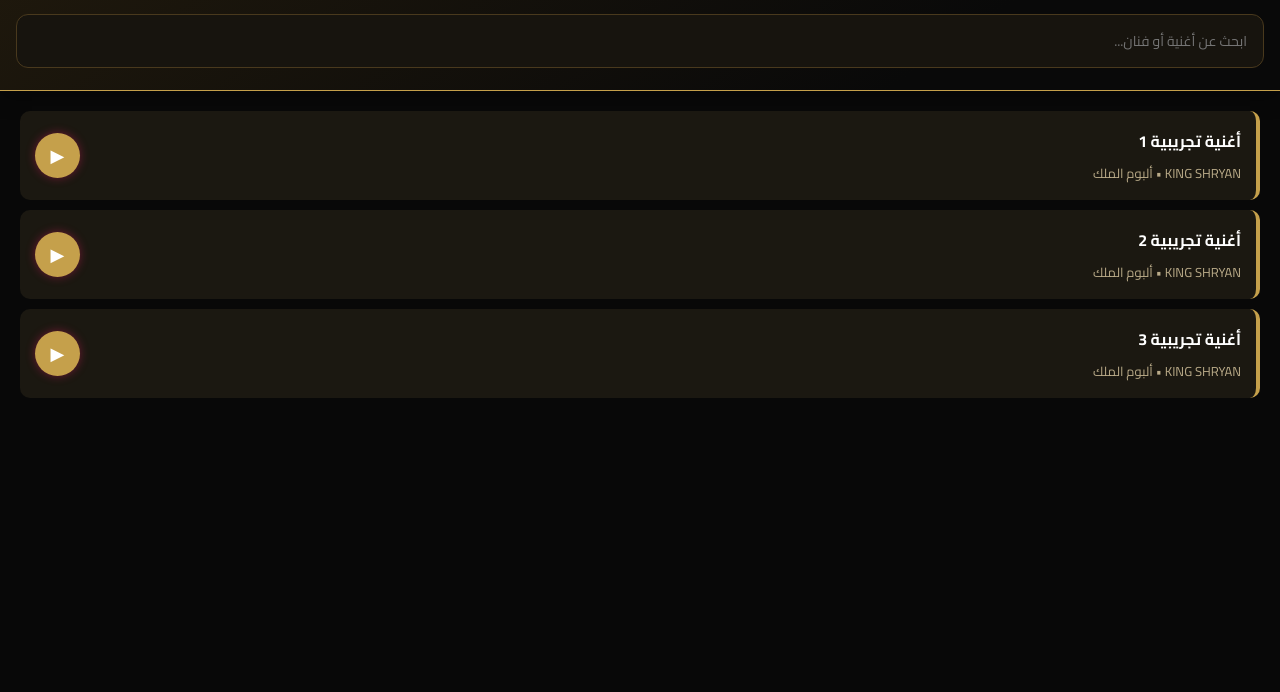
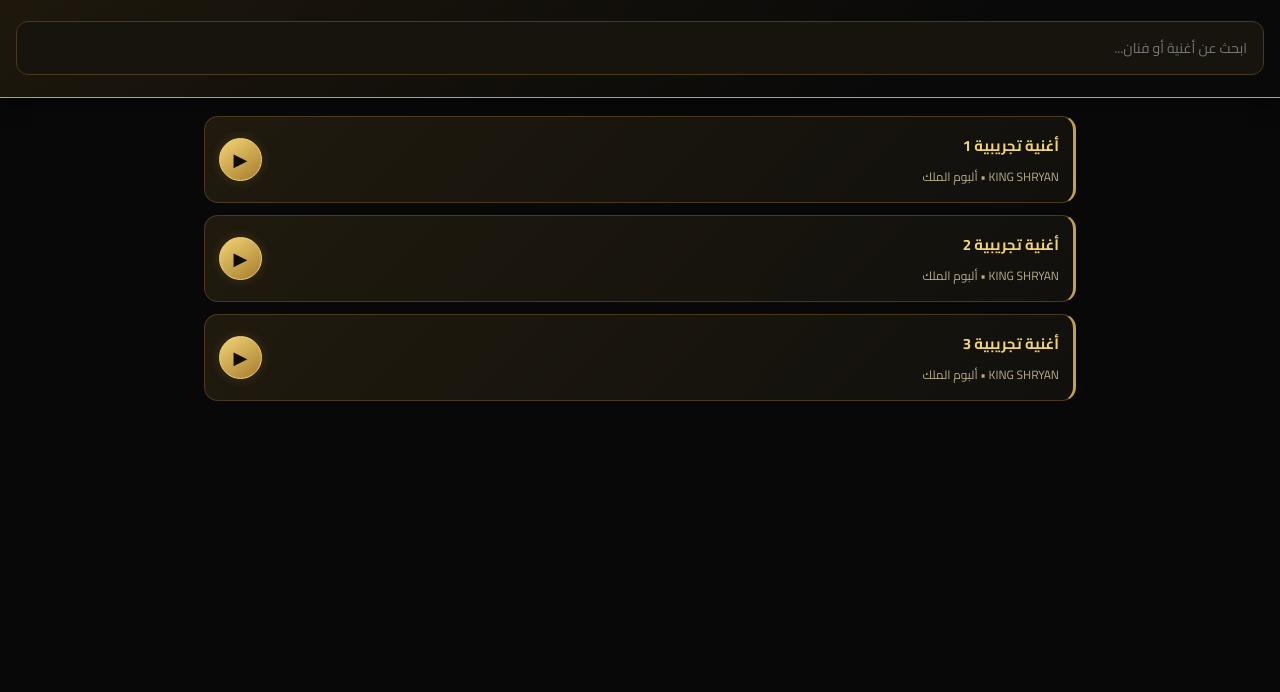
Before and after one commit to alhneen/king-shryan, a plain HTML site: page index.html in a window 1280 px wide. Shown: the part 108-800 px from the top of the page. Drawn offline with Linux system fonts and the light colour scheme.

Commit message:
Refactor CSS for main layout and song card styles
Updated styles for main layout and song cards, including padding, background, and hover effects.

```diff
--- a/css/main.css
+++ b/css/main.css
@@ -1,58 +1,93 @@
-/* تنسيق قائمة الأغاني والأزرار */
+
+/* KING SHRYAN - ROYAL MAIN DESIGN */
+
 main {
-  padding: 20px;
-  padding-bottom: 120px; /* مساحة للمشغل */
+  padding: 18px 14px;
+  padding-bottom: 150px;
+  max-width: 900px;
+  margin: auto;
+}
+
+#songs-list {
+  display: flex;
+  flex-direction: column;
+  gap: 12px;
 }
 
 .song-card {
   display: flex;
+  align-items: center;
   justify-content: space-between;
-  align-items: center;
-  padding: 15px;
-  background: var(--bg-card);
-  border-radius: 10px;
-  margin-bottom: 10px;
-  border-right: 4px solid var(--accent);
-  transition: all 0.2s;
+  gap: 12px;
+  padding: 14px;
+  background: linear-gradient(135deg, #201a0e, #11100d);
+  border: 1px solid #49391d;
+  border-right: 3px solid #c5a04b;
+  border-radius: 14px;
+  transition: .2s ease;
 }
 
-.song-card:hover {
-  background: var(--bg-secondary);
-  transform: translateX(-5px);
+.song-card:active {
+  transform: scale(.98);
+  border-color: #f2d477;
+}
+
+.song-info {
+  flex: 1;
+  min-width: 0;
 }
 
 .song-info h3 {
-  font-size: 16px;
-  margin: 0 0 5px 0;
-  color: var(--text-primary);
+  margin: 0 0 5px;
+  color: #f2d477;
+  font-size: 15px;
+  font-weight: 700;
 }
 
 .song-info p {
-  font-size: 13px;
   margin: 0;
-  color: var(--text-secondary);
+  color: #b9aa88;
+  font-size: 12px;
 }
 
 .play-btn {
-  background: var(--accent);
-  color: white;
-  border: none;
-  width: 45px;
-  height: 45px;
+  flex-shrink: 0;
+  width: 43px;
+  height: 43px;
+  border: 1px solid #f2d477;
   border-radius: 50%;
+  background: linear-gradient(145deg, #f2d477, #a77c2b);
+  color: #100d07;
   font-size: 18px;
+  display: flex;
+  align-items: center;
+  justify-content: center;
   cursor: pointer;
-  display: flex;
-  justify-content: center;
-  align-items: center;
-  box-shadow: 0 0 10px rgba(233, 30, 99, 0.4);
+  box-shadow: 0 0 12px rgba(197,160,75,.2);
 }
 
-.play-btn:hover {
-  background: var(--accent-secondary);
-  color: black;
+.play-btn:active {
+  transform: scale(.9);
+}
+
+.limits-panel {
+  margin-bottom: 18px;
+  padding: 16px;
+  background: #17130b;
+  border: 1px solid #c5a04b;
+  border-radius: 14px;
+}
+
+.limits-panel h2 {
+  color: #f2d477;
+  font-size: 17px;
+  margin-top: 0;
 }
 
 .hidden {
   display: none !important;
 }
+
+button {
+  font-family: 'Cairo', sans-serif;
+}
```
